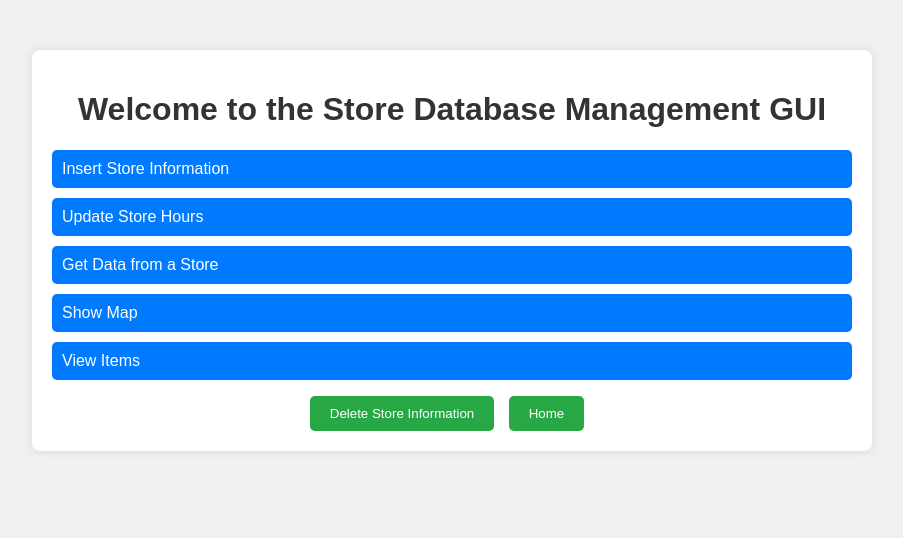
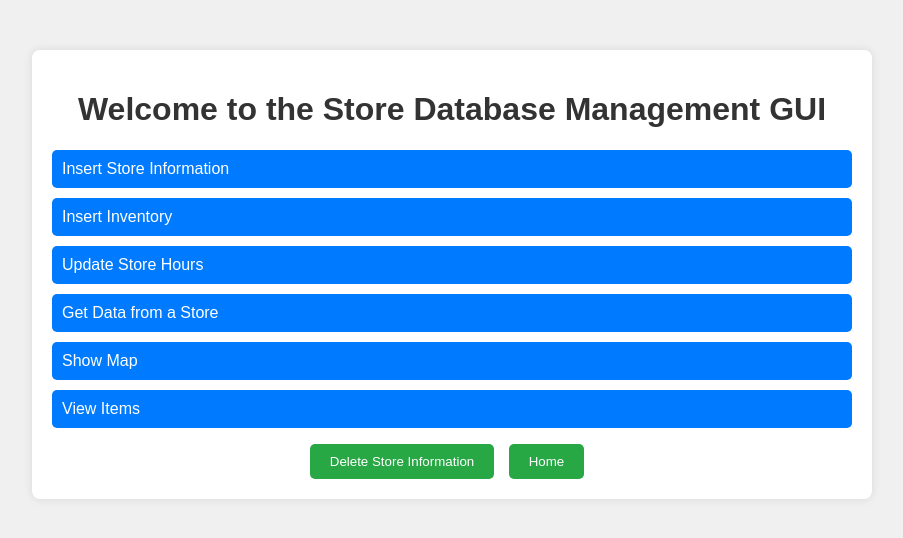
Before and after one commit to j-hemmer/Database_retail, a Flask app: page / in a window 1280 px wide. Shown: the top 538 px of the page, without its empty margins (188-1091 px from the left). Run offline with Flask 3, Linux system fonts and the light colour scheme.

Commit message:
Update index.html
added insert_inventory button

```diff
--- a/templates/index.html
+++ b/templates/index.html
@@ -65,6 +65,7 @@
         <h1>Welcome to the Store Database Management GUI</h1>
         <ul>
             <li><a href="/insert_store">Insert Store Information</a></li>
+            <li><a href="/insert_inventory">Insert Inventory</a></li>
             <li><a href="/update_hours">Update Store Hours</a></li>
             <li><a href="/fetch_data">Get Data from a Store</a></li>
             <li><a href="/map">Show Map</a></li>
```
